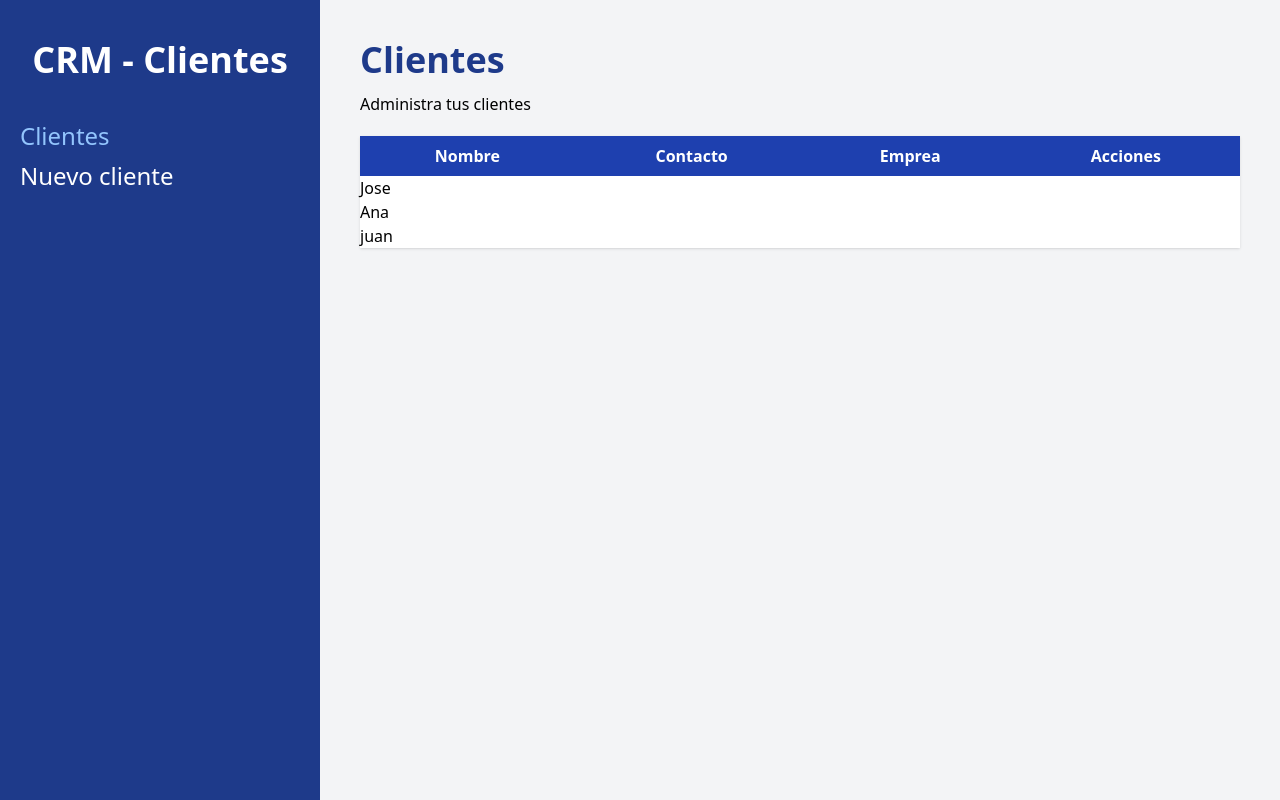
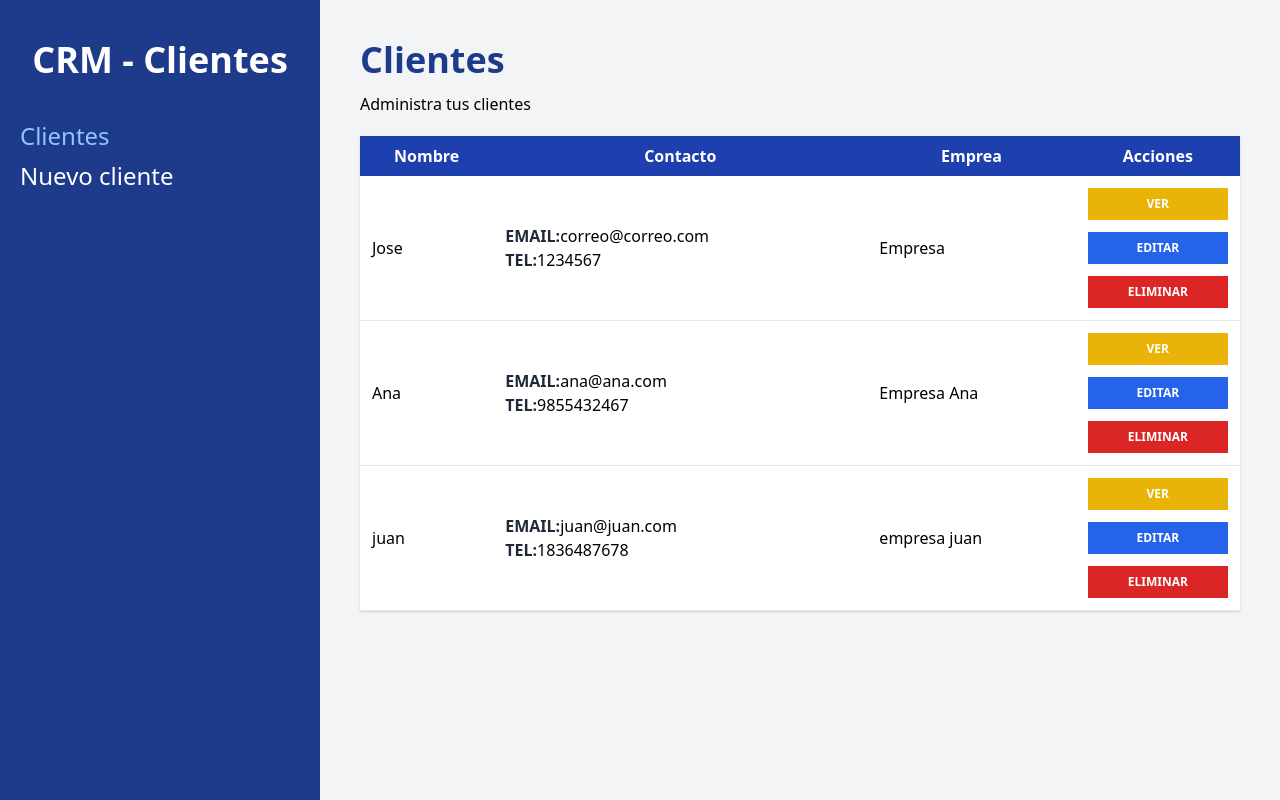
Before and after one commit to RinconJose/Administrador-de-clientes-React, a React (Vite) app: page /clientes in a window 1280 px wide. Built offline with nearby package versions, Linux system fonts and the light colour scheme; data requests are answered from the project's data file.

Commit message:
Showing customer information

```diff
--- a/src/components/Cliente.jsx
+++ b/src/components/Cliente.jsx
@@ -1,11 +1,33 @@
 import React from 'react'
 
 const Cliente = ({cliente}) => {
-  return (
-    <div>
-        <h1>{cliente.nombre}</h1>
-    </div>
-  )
+
+    const { nombre, empresa, email, telefono, notas, id } = cliente
+
+    return (
+        <tr className='border-b hover:bg-gray-50'>
+            <td className='p-3'>{nombre}</td>
+            <td className='p-3'>
+                <p><span className='text-gray-800 uppercase font-bold'>Email:</span>{email}</p>
+                <p><span className='text-gray-800 uppercase font-bold'>Tel:</span>{telefono}</p>
+            </td>
+            <td className='p-3'>{empresa}</td>
+            <td className='p-3'>
+                <button
+                    type='button'
+                    className='bg-yellow-500 hover:bg-yellow-600 block w-full text-white p-2 uppercase font-bold text-xs'
+                >Ver</button>
+                <button
+                    type='button'
+                    className='bg-blue-600 hover:bg-blue-700 block w-full text-white p-2 uppercase font-bold text-xs mt-3'
+                >Editar</button>
+                <button
+                    type='button'
+                    className='bg-red-600 hover:bg-red-700 block w-full text-white p-2 uppercase font-bold text-xs mt-3'
+                >Eliminar</button>
+            </td>
+        </tr>
+    )
 }
 
 export default Cliente
```
